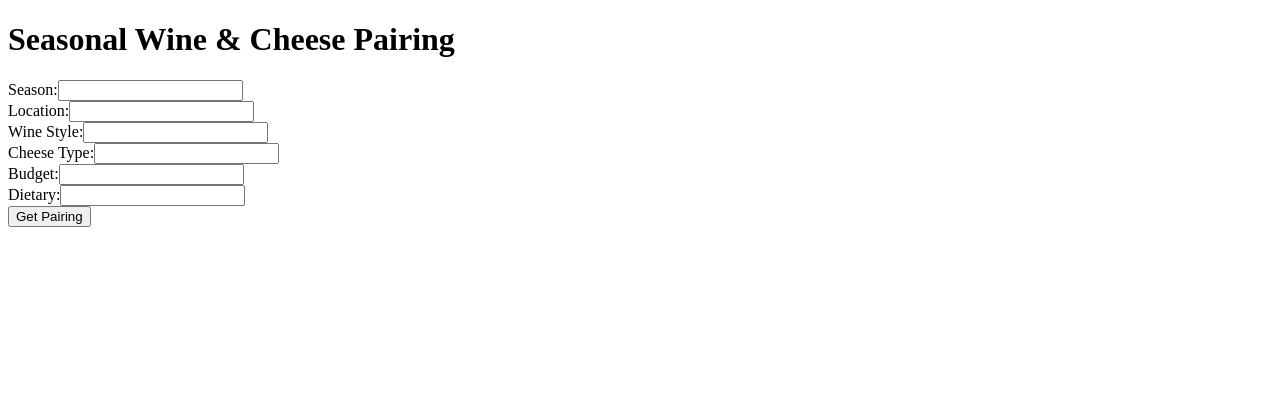
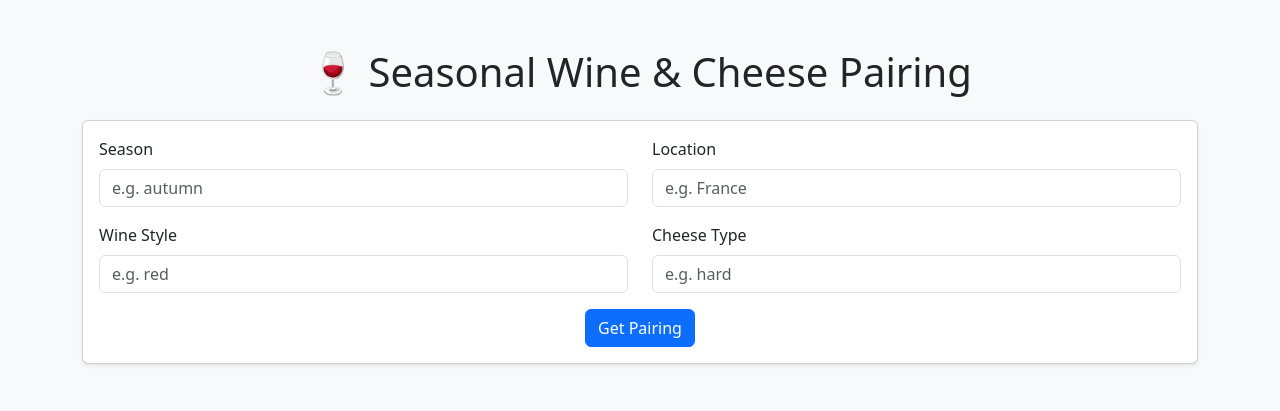
Before and after one commit to ptrktn/sellms-course-project, a Flask app: page / in a window 1280 px wide. Shown: the top 411 px of the page. Run offline with Flask 3, Linux system fonts and the light colour scheme.

Commit message:
Implement processing based on user input

```diff
--- a/src/frontend/app/templates/index.html
+++ b/src/frontend/app/templates/index.html
@@ -1,25 +1,54 @@
 <!DOCTYPE html>
-<html>
+<html lang="en">
 <head>
+    <meta charset="UTF-8">
     <title>Wine & Cheese Pairing</title>
+    <link href="https://cdn.jsdelivr.net/npm/bootstrap@5.3.2/dist/css/bootstrap.min.css" rel="stylesheet">
 </head>
-<body>
-    <h1>Seasonal Wine & Cheese Pairing</h1>
-    <form method="post">
-        <label>Season:</label><input name="season"><br>
-        <label>Location:</label><input name="location"><br>
-        <label>Wine Style:</label><input name="wine_style"><br>
-        <label>Cheese Type:</label><input name="cheese_type"><br>
-        <label>Budget:</label><input name="budget"><br>
-        <label>Dietary:</label><input name="dietary"><br>
-        <button type="submit">Get Pairing</button>
-    </form>
-
-    {% if result %}
-        <h2>Recommended Pairing</h2>
-        <p><strong>Wine:</strong> {{ result.pairing.wine }}</p>
-        <p><strong>Cheese:</strong> {{ result.pairing.cheese }}</p>
-        <p><strong>Notes:</strong> {{ result.pairing.notes }}</p>
-    {% endif %}
+<body class="bg-light">
+    <div class="container py-5">
+        <h1 class="mb-4 text-center">🍷 Seasonal Wine & Cheese Pairing</h1>
+        {% if result %}
+        <div class="card mt-4 shadow-sm">
+            <div class="card-body">
+                <h2 class="card-title">Recommended Pairing</h2>
+                <p>{{ result['response'] }}</p>
+                <div class="text-center">
+                    <a href="/" class="btn btn-primary">Get Another Pairing</a>
+                </div>
+            </div>
+        </div>
+        {% else %}
+        <div class="card shadow-sm">
+            <div class="card-body">
+                <form method="post">
+                    <div class="row mb-3">
+                        <div class="col">
+                            <label for="season" class="form-label">Season</label>
+                            <input type="text" class="form-control" id="season" name="season" placeholder="e.g. autumn">
+                        </div>
+                        <div class="col">
+                            <label for="location" class="form-label">Location</label>
+                            <input type="text" class="form-control" id="location" name="location" placeholder="e.g. France">
+                        </div>
+                    </div>
+                    <div class="row mb-3">
+                        <div class="col">
+                            <label for="wine_style" class="form-label">Wine Style</label>
+                            <input type="text" class="form-control" id="wine_style" name="wine_style" placeholder="e.g. red">
+                        </div>
+                        <div class="col">
+                            <label for="cheese_type" class="form-label">Cheese Type</label>
+                            <input type="text" class="form-control" id="cheese_type" name="cheese_type" placeholder="e.g. hard">
+                        </div>
+                    </div>
+                    <div class="text-center">
+                        <button type="submit" class="btn btn-primary">Get Pairing</button>
+                    </div>
+                </form>
+            </div>
+        </div>
+        {% endif %}
+    </div>
 </body>
 </html>
--- a/src/frontend/config.py
+++ b/src/frontend/config.py
@@ -1,5 +1,6 @@
 import os
 
 OLLAMA_HOST = os.getenv("OLLAMA_HOST", "http://ollama-llm:11434")
-DEFAULT_REGION = os.getenv("DEFAULT_REGION", "france")
-GEOLOCATE_ENABLED = os.getenv("GEOLOCATE_ENABLED", "true").lower() == "true"
+OLLAMA_MODEL = os.getenv("OLLAMA_MODEL", "gemma3:1b")
+# DEFAULT_REGION = os.getenv("DEFAULT_REGION", "France")
+# GEOLOCATE_ENABLED = os.getenv("GEOLOCATE_ENABLED", "true").lower() == "true"
--- a/src/frontend/requirements.txt
+++ b/src/frontend/requirements.txt
@@ -1,2 +1,3 @@
 Flask==2.3.3
 requests==2.31.0
+ollama
```
Also changed, not shown: src/frontend/app/pairing.py (+73 -7 lines), 1 other file.
